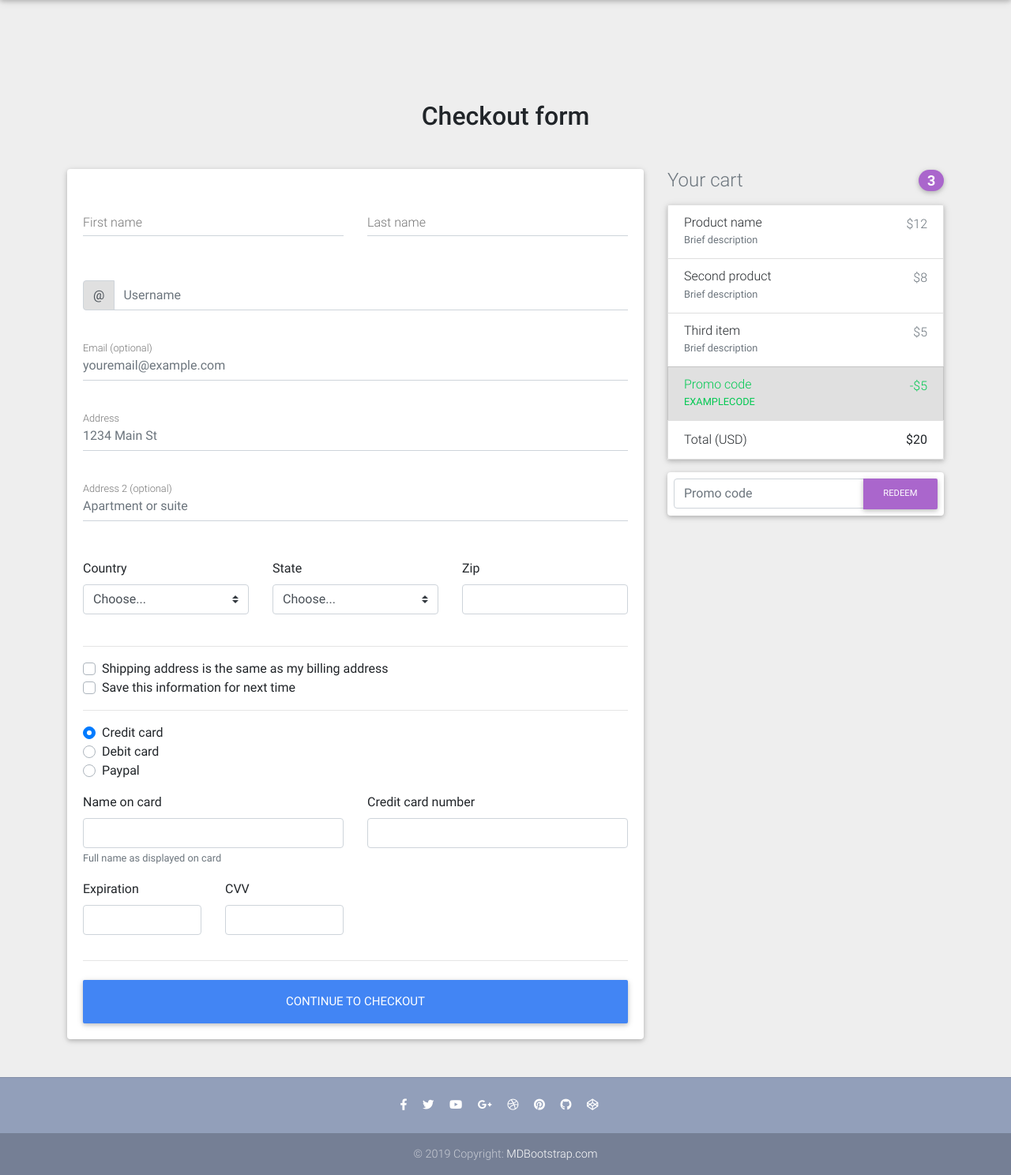
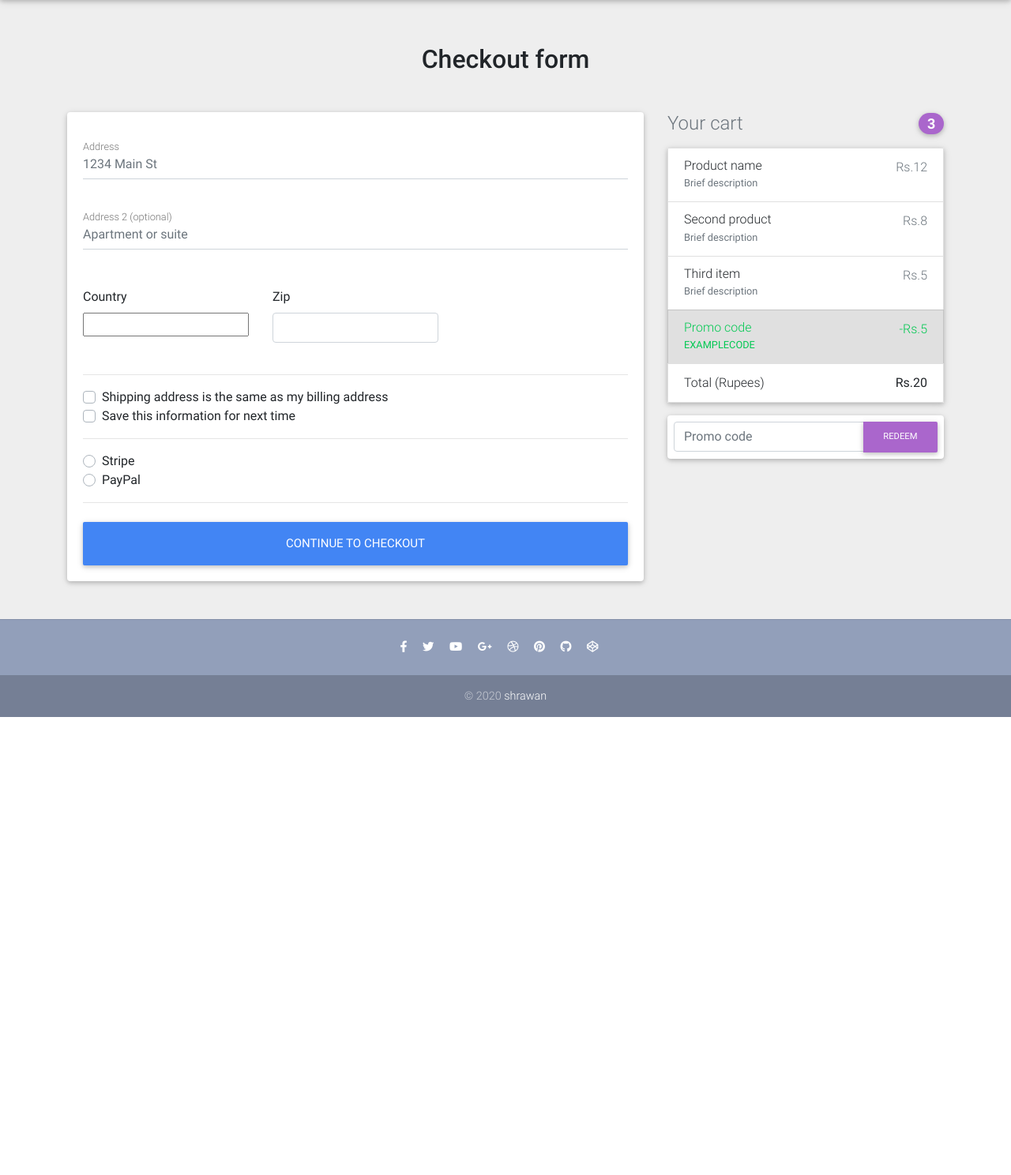
Before and after one commit to Shrawan907/djecommerce, a Django app: page /checkout/ in a window 1280 px wide. Shown: the part 64-1552 px from the top of the page at 79% size. After the commit the page ends 972 px from the top, so only its background shows below. Run offline with Django 3.2, Linux system fonts and the light colour scheme; some libraries are stand-ins or nearby versions.

Commit message:
checkout_page

```diff
--- /dev/null
+++ b/core/forms.py
@@ -0,0 +1,29 @@
+from django import forms
+from django_countries.fields import CountryField
+from django_countries.widgets import CountrySelectWidget
+
+PAYMENT_CHOICES = (
+    ('S', 'Stripe'),
+    ('P', 'PayPal')
+)
+
+
+class CheckoutForm(forms.Form):
+    street_address = forms.CharField(widget=forms.TextInput(attrs={
+        'placeholder': '1234 Main St',
+        'class': 'form-control',
+    }))
+    apartment_address = forms.CharField(required=False, widget=forms.TextInput(attrs={
+        'placeholder': 'Apartment or suite',
+        'class': 'form-control',
+    }))
+    country = CountryField(blank_label='(select country)').formfield(widget=CountrySelectWidget(attrs={
+        'class': 'custom-select d-block w-100'
+    }))
+    zip = forms.CharField(widget=forms.TextInput(attrs={
+        'class': 'form-control'
+    }))
+    same_shipping_address = forms.BooleanField(required=False)
+    save_info = forms.BooleanField(required=False)
+    payment_option = forms.ChoiceField(
+        widget=forms.RadioSelect(), choices=PAYMENT_CHOICES)
--- a/core/urls.py
+++ b/core/urls.py
@@ -1,6 +1,6 @@
 from django.urls import path
 from .views import (
-    checkout,
+    CheckoutView,
     ItemDetailView,
     HomeView,
     add_to_cart,
@@ -16,7 +16,7 @@ urlpatterns = [
     # path('', HomeView.as_view(), name='home'),
     # have to call as_view() function so as to return a callable view that takes a request and returns a response.
     # as_view() - Its the main entry-point in request-response cycle in case of generic views
-    path('checkout/', checkout, name="checkout"),
+    path('checkout/', CheckoutView.as_view(), name="checkout"),
     path('product/<slug>/', ItemDetailView.as_view(), name="product"),
     # the reason it is taken <slug> because it is DetailView so either we pass primary key or slug for class based view to handel which object it is getting
 
--- a/core/views.py
+++ b/core/views.py
@@ -1,6 +1,7 @@
 from django.shortcuts import render, get_object_or_404, redirect
 from django.views.generic import ListView, DetailView, View
-from .models import Item, OrderItem, Order
+from .models import Item, OrderItem, Order, BillingAddress
+from .forms import CheckoutForm
 from django.utils import timezone
 from django.contrib import messages
 from django.core.exceptions import ObjectDoesNotExist
@@ -15,8 +16,46 @@ def product(request):
     return render(request, "product.html", context)
 
 
-def checkout(request):
-    return render(request, "checkout.html")
+class CheckoutView(View):
+    def get(self, *args, **kwargs):
+        # form
+        form = CheckoutForm()
+        context = {
+            'form': form
+        }
+        return render(self.request, "checkout.html", context)
+
+    def post(self, *args, **kwargs):
+        form = CheckoutForm(self.request.POST or None)
+        try:
+            order = Order.objects.get(user=self.request.user, ordered=False)
+            if form.is_valid():
+                street_address = form.cleaned_data.get('street_address')
+                apartment_address = form.cleaned_data.get('apartment_address')
+                country = form.cleaned_data.get('country')
+                zip = form.cleaned_data.get('zip')
+                # TODO: add functionality for these fields
+                # same_shipping_address = form.cleaned_data.get(
+                #     'same_shipping_address')
+                # save_info = form.cleaned_data.get('save_info')
+                payment_option = form.cleaned_data.get('payment_option')
+                billing_address = BillingAddress(
+                    user=self.request.user,
+                    street_address=street_address,
+                    apartment_address=apartment_address,
+                    country=country,
+                    zip=zip,
+                )
+                billing_address.save()
+                order.billing_address = billing_address
+                order.save()
+                # TODO: add redirect to the selected payment option
+                return redirect('core:checkout')
+            messages.warning(self.request, "Failed checkout")
+            return redirect('core:checkout')
+        except ObjectDoesNotExist:
+            messages.error(self.request, "You do not have an active order")
+            return redirect("core:order-summary")
 
 
 class ItemDetailView(DetailView):
--- a/djecommerce/settings.py
+++ b/djecommerce/settings.py
@@ -21,6 +21,7 @@ INSTALLED_APPS = [
     'allauth.account',
     'allauth.socialaccount',
     'crispy_forms',
+    'django_countries',
 
     'core'
 ]
--- a/requirements.txt
+++ b/requirements.txt
@@ -4,6 +4,7 @@ chardet==3.0.4
 defusedxml==0.6.0
 Django==2.2.10
 django-allauth==0.41.0
+django-countries==6.1.2
 django-crispy-forms==1.9.1
 django-debug-toolbar==1.10.1
 idna==2.9
--- a/templates/checkout.html
+++ b/templates/checkout.html
@@ -4,28 +4,14 @@
 
 {% load static %}
 
+{% load crispy_forms_tags %}
+
 <!DOCTYPE html>
-<html lang="en">
-
-<head>
-  <meta charset="utf-8">
-  <meta name="viewport" content="width=device-width, initial-scale=1, shrink-to-fit=no">
-  <meta http-equiv="x-ua-compatible" content="ie=edge">
-  <title>Material Design Bootstrap</title>
-  <!-- Font Awesome -->
-  <link rel="stylesheet" href="https://use.fontawesome.com/releases/v5.11.2/css/all.css">
-  <!-- Bootstrap core CSS -->
-  <link href="{% static 'css/bootstrap.min.css' %}" rel="stylesheet">
-  <!-- Material Design Bootstrap -->
-  <link href="{% static 'css/mdb.min.css' %}" rel="stylesheet">
-  <!-- Your custom styles (optional) -->
-  <link href="{% static 'css/style.min.css' %}" rel="stylesheet">
-</head>
 
 <body class="grey lighten-3">
 
   <!--Main layout-->
-  <main class="mt-5 pt-4">
+  <main>
     <div class="container wow fadeIn">
 
       <!-- Heading -->
@@ -39,63 +25,23 @@
 
           <!--Card-->
           <div class="card">
+            <!--Card content-->
 
-            <!--Card content-->
-            <form class="card-body">
-
-              <!--Grid row-->
-              <div class="row">
-
-                <!--Grid column-->
-                <div class="col-md-6 mb-2">
-
-                  <!--firstName-->
-                  <div class="md-form ">
-                    <input type="text" id="firstName" class="form-control">
-                    <label for="firstName" class="">First name</label>
-                  </div>
-
-                </div>
-                <!--Grid column-->
-
-                <!--Grid column-->
-                <div class="col-md-6 mb-2">
-
-                  <!--lastName-->
-                  <div class="md-form">
-                    <input type="text" id="lastName" class="form-control">
-                    <label for="lastName" class="">Last name</label>
-                  </div>
-
-                </div>
-                <!--Grid column-->
-
-              </div>
-              <!--Grid row-->
-
-              <!--Username-->
-              <div class="md-form input-group pl-0 mb-5">
-                <div class="input-group-prepend">
-                  <span class="input-group-text" id="basic-addon1">@</span>
-                </div>
-                <input type="text" class="form-control py-0" placeholder="Username" aria-describedby="basic-addon1">
-              </div>
-
-              <!--email-->
-              <div class="md-form mb-5">
-                <input type="text" id="email" class="form-control" placeholder="youremail@example.com">
-                <label for="email" class="">Email (optional)</label>
-              </div>
+            <form method="POST" class="card-body">
+              {% csrf_token %}
 
               <!--address-->
               <div class="md-form mb-5">
-                <input type="text" id="address" class="form-control" placeholder="1234 Main St">
+                <!--                <input type="text" id="address" class="form-control" placeholder="1234 Main St">
+--> {{ form.street_address }}
                 <label for="address" class="">Address</label>
               </div>
 
               <!--address-2-->
               <div class="md-form mb-5">
-                <input type="text" id="address-2" class="form-control" placeholder="Apartment or suite">
+                <!--                 <input type="text" id="address-2" class="form-control" placeholder="Apartment or suite">
+--> {{ form.apartment_address }}
+
                 <label for="address-2" class="">Address 2 (optional)</label>
               </div>
 
@@ -106,10 +52,12 @@
                 <div class="col-lg-4 col-md-12 mb-4">
 
                   <label for="country">Country</label>
-                  <select class="custom-select d-block w-100" id="country" required>
+                  <!--                  <select class="custom-select d-block w-100" id="country" required>
                     <option value="">Choose...</option>
                     <option>United States</option>
                   </select>
+-->
+                  {{ form.country }}
                   <div class="invalid-feedback">
                     Please select a valid country.
                   </div>
@@ -120,23 +68,10 @@
                 <!--Grid column-->
                 <div class="col-lg-4 col-md-6 mb-4">
 
-                  <label for="state">State</label>
-                  <select class="custom-select d-block w-100" id="state" required>
-                    <option value="">Choose...</option>
-                    <option>California</option>
-                  </select>
-                  <div class="invalid-feedback">
-                    Please provide a valid state.
-                  </div>
-
-                </div>
-                <!--Grid column-->
-
-                <!--Grid column-->
-                <div class="col-lg-4 col-md-6 mb-4">
-
                   <label for="zip">Zip</label>
-                  <input type="text" class="form-control" id="zip" placeholder="" required>
+                  <!--                 <input type="text" class="form-control" id="zip" placeholder="" required>
+-->
+                  {{ form.zip }}
                   <div class="invalid-feedback">
                     Zip code required.
                   </div>
@@ -150,63 +85,33 @@
               <hr>
 
               <div class="custom-control custom-checkbox">
-                <input type="checkbox" class="custom-control-input" id="same-address">
+                <input {% if form.same_shipping_address.value %}checked{% endif %} type="checkbox"
+                  class="custom-control-input" name="same_shipping_address" id="same-address">
+
                 <label class="custom-control-label" for="same-address">Shipping address is the same as my billing
                   address</label>
               </div>
               <div class="custom-control custom-checkbox">
-                <input type="checkbox" class="custom-control-input" id="save-info">
+                <input {% if form.save_info.value %}checked{% endif %} type="checkbox" class="custom-control-input"
+                  name="save_info" id="save-info">
+
                 <label class="custom-control-label" for="save-info">Save this information for next time</label>
               </div>
 
               <hr>
 
               <div class="d-block my-3">
+                {% for value, name in form.fields.payment_option.choices %}
                 <div class="custom-control custom-radio">
-                  <input id="credit" name="paymentMethod" type="radio" class="custom-control-input" checked required>
-                  <label class="custom-control-label" for="credit">Credit card</label>
+                  <input id="{{ name }}" value="{{ value }}" name="payment_option" type="radio"
+                    class="custom-control-input" required>
+                  <label class="custom-control-label" for="{{ name }}">{{ name }}</label>
                 </div>
-                <div class="custom-control custom-radio">
-                  <input id="debit" name="paymentMethod" type="radio" class="custom-control-input" required>
-                  <label class="custom-control-label" for="debit">Debit card</label>
-                </div>
-                <div class="custom-control custom-radio">
+                {% endfor %}
+                <!-- <div class="custom-control custom-radio">
                   <input id="paypal" name="paymentMethod" type="radio" class="custom-control-input" required>
                   <label class="custom-control-label" for="paypal">Paypal</label>
-                </div>
-              </div>
-              <div class="row">
-                <div class="col-md-6 mb-3">
-                  <label for="cc-name">Name on card</label>
-                  <input type="text" class="form-control" id="cc-name" placeholder="" required>
-                  <small class="text-muted">Full name as displayed on card</small>
-                  <div class="invalid-feedback">
-                    Name on card is required
-                  </div>
-                </div>
-                <div class="col-md-6 mb-3">
-                  <label for="cc-number">Credit card number</label>
-                  <input type="text" class="form-control" id="cc-number" placeholder="" required>
-                  <div class="invalid-feedback">
-                    Credit card number is required
-                  </div>
-                </div>
-              </div>
-              <div class="row">
-                <div class="col-md-3 mb-3">
-                  <label for="cc-expiration">Expiration</label>
-                  <input type="text" class="form-control" id="cc-expiration" placeholder="" required>
-                  <div class="invalid-feedback">
-                    Expiration date required
-                  </div>
-                </div>
-                <div class="col-md-3 mb-3">
-                  <label for="cc-expiration">CVV</label>
-                  <input type="text" class="form-control" id="cc-cvv" placeholder="" required>
-                  <div class="invalid-feedback">
-                    Security code required
-                  </div>
-                </div>
+                </div> -->
               </div>
               <hr class="mb-4">
               <button class="btn btn-primary btn-lg btn-block" type="submit">Continue to checkout</button>
@@ -235,32 +140,32 @@
                 <h6 class="my-0">Product name</h6>
                 <small class="text-muted">Brief description</small>
               </div>
-              <span class="text-muted">$12</span>
+              <span class="text-muted">Rs.12</span>
             </li>
             <li class="list-group-item d-flex justify-content-between lh-condensed">
               <div>
                 <h6 class="my-0">Second product</h6>
                 <small class="text-muted">Brief description</small>
               </div>
-              <span class="text-muted">$8</span>
+              <span class="text-muted">Rs.8</span>
             </li>
             <li class="list-group-item d-flex justify-content-between lh-condensed">
               <div>
                 <h6 class="my-0">Third item</h6>
                 <small class="text-muted">Brief description</small>
               </div>
-              <span class="text-muted">$5</span>
+              <span class="text-muted">Rs.5</span>
             </li>
             <li class="list-group-item d-flex justify-content-between bg-light">
               <div class="text-success">
                 <h6 class="my-0">Promo code</h6>
                 <small>EXAMPLECODE</small>
               </div>
-              <span class="text-success">-$5</span>
+              <span class="text-success">-Rs.5</span>
             </li>
             <li class="list-group-item d-flex justify-content-between">
-              <span>Total (USD)</span>
-              <strong>$20</strong>
+              <span>Total (Rupees)</span>
+              <strong>Rs.20</strong>
             </li>
           </ul>
           <!-- Cart -->
--- a/templates/footer.html
+++ b/templates/footer.html
@@ -5,35 +5,35 @@
 
     <!-- Social icons -->
     <div class="pb-4">
-        <a href="https://www.facebook.com/mdbootstrap" target="_blank">
+        <a href="/" target="_blank">
             <i class="fab fa-facebook-f mr-3"></i>
         </a>
 
-        <a href="https://twitter.com/MDBootstrap" target="_blank">
+        <a href="/" target="_blank">
             <i class="fab fa-twitter mr-3"></i>
         </a>
 
-        <a href="https://www.youtube.com/watch?v=7MUISDJ5ZZ4" target="_blank">
+        <a href="/" target="_blank">
             <i class="fab fa-youtube mr-3"></i>
         </a>
 
-        <a href="https://plus.google.com/u/0/b/107863090883699620484" target="_blank">
+        <a href="/" target="_blank">
             <i class="fab fa-google-plus-g mr-3"></i>
         </a>
 
-        <a href="https://dribbble.com/mdbootstrap" target="_blank">
+        <a href="/" target="_blank">
             <i class="fab fa-dribbble mr-3"></i>
         </a>
 
-        <a href="https://pinterest.com/mdbootstrap" target="_blank">
+        <a href="/" target="_blank">
             <i class="fab fa-pinterest mr-3"></i>
         </a>
 
-        <a href="https://github.com/mdbootstrap/bootstrap-material-design" target="_blank">
+        <a href="/" target="_blank">
             <i class="fab fa-github mr-3"></i>
         </a>
 
-        <a href="http://codepen.io/mdbootstrap/" target="_blank">
+        <a href="/" target="_blank">
             <i class="fab fa-codepen mr-3"></i>
         </a>
     </div>
@@ -41,8 +41,8 @@
 
     <!--Copyright-->
     <div class="footer-copyright py-3">
-        © 2019 Copyright:
-        <a href="https://mdbootstrap.com/education/bootstrap/" target="_blank"> MDBootstrap.com </a>
+        © 2020
+        <a href="/"> shrawan </a>
     </div>
     <!--/.Copyright-->
 
--- a/templates/home.html
+++ b/templates/home.html
@@ -101,9 +101,9 @@
                 <h4 class="font-weight-bold blue-text">
                   <strong>
                     {% if item.discount_price %}
-                    ${{ item.discount_price }}
+                    Rs.{{ item.discount_price }}
                     {% else %}
-                    ${{ item.price }}
+                    Rs.{{ item.price }}
                     {% endif %}
                   </strong>
                 </h4>
--- a/templates/navbar.html
+++ b/templates/navbar.html
@@ -6,7 +6,7 @@
     <div class="container">
 
         <!-- Brand -->
-        <a class="navbar-brand waves-effect" href="/" target="_blank">
+        <a class="navbar-brand waves-effect" href="/">
             <strong class="blue-text">DJe-commerce</strong>
         </a>
 
--- a/templates/product.html
+++ b/templates/product.html
@@ -41,11 +41,11 @@
             <p class="lead">
               {% if object.discount_price %}
               <span class="mr-1">
-                <del>${{ object.price }}</del>
+                <del>Rs.{{ object.price }}</del>
               </span>
-              <span>${{ object.discount_price }}</span>
+              <span>Rs.{{ object.discount_price }}</span>
               {% else %}
-              <span>${{ object.price }}</span>
+              <span>Rs.{{ object.price }}</span>
               {% endif %}
             </p>
 
```
Also changed, not shown: core/models.py (+15 -0 lines), core/migrations/0015_billingaddress.py (added), core/migrations/0016_order_billing_address.py (added), core/migrations/0017_auto_20200519_2309.py (added).
